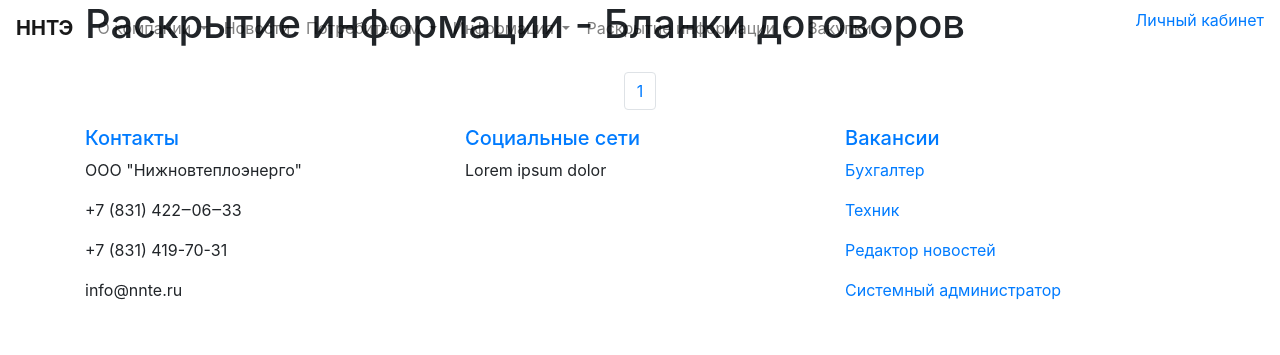
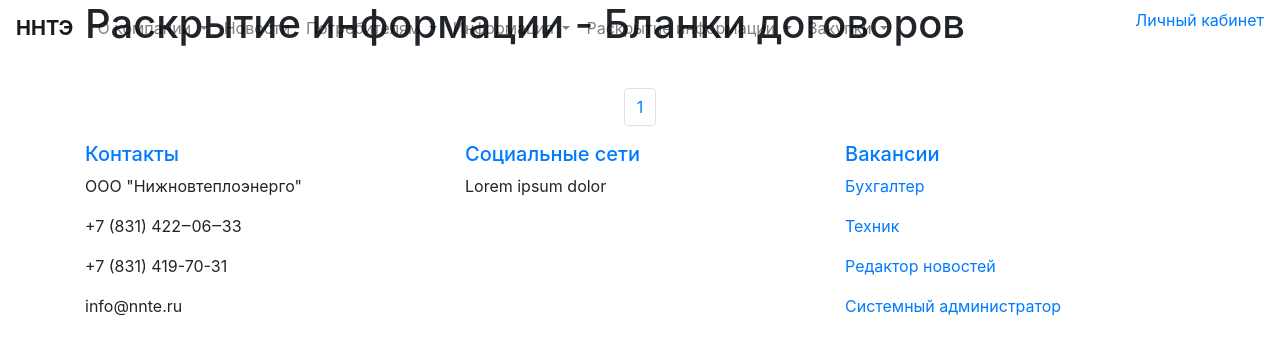
Before and after one commit to D2ntes/nnte, a Django app: a page that uses templates/category.html in a window 1280 px wide. Shown: the top 355 px of the page. Run offline with Django 3.2, Linux system fonts and the light colour scheme; data comes from the database, SQL or seed files in the repository; some libraries are stand-ins or nearby versions.

Commit message:
change padding in category

```diff
--- a/templates/category.html
+++ b/templates/category.html
@@ -15,10 +15,10 @@
     </div>
 
 
-    <div class="container-fluid" id="category">
+    <div class="container-fluid pt-3" id="category">
       <div class="row">
         {% for article in list_articles %}
-                <div class="container border mt-5 p-3 w-75">
+                <div class="container border mt-3 p-3 w-75">
                     <h3><a href="{% url 'article' article.id %}">{{ article.title }}</a></h3>
                     <p>{{ article.text | safe }}</p>
                     {% if article.file %}
```
